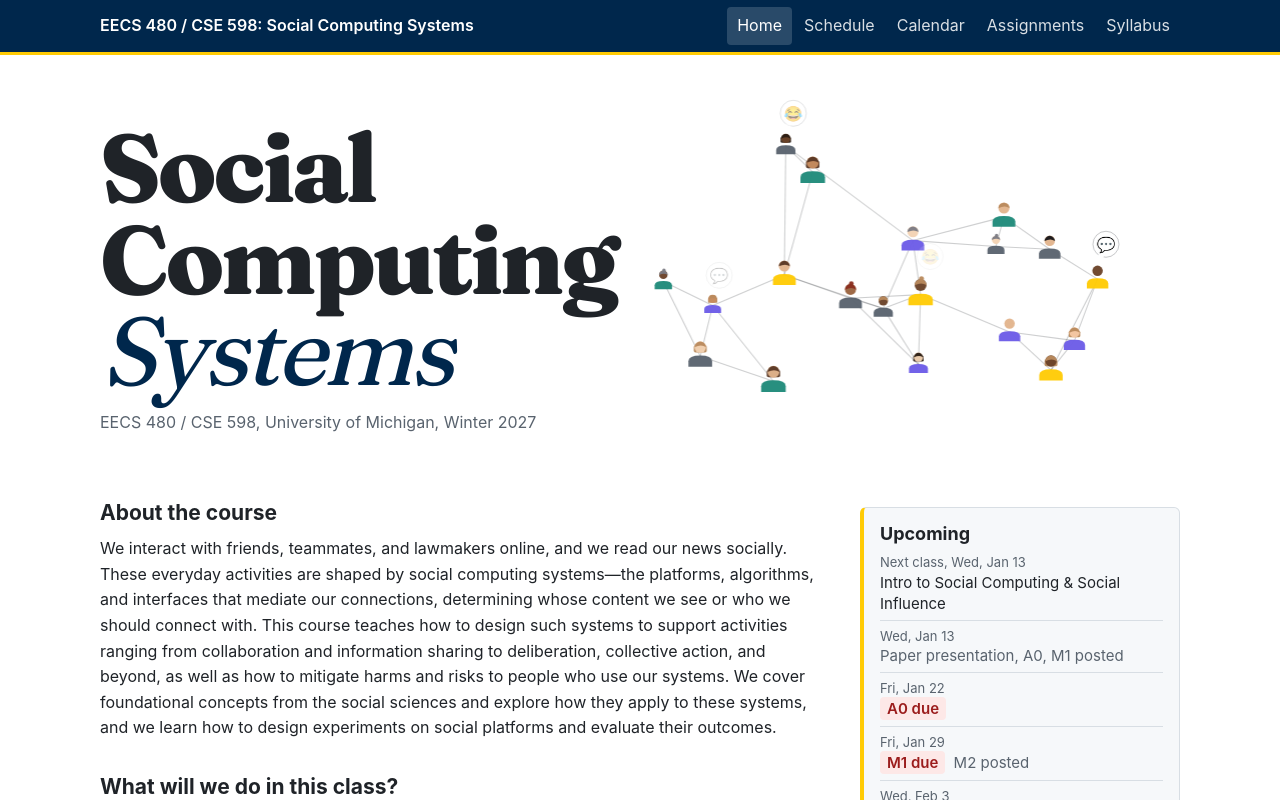
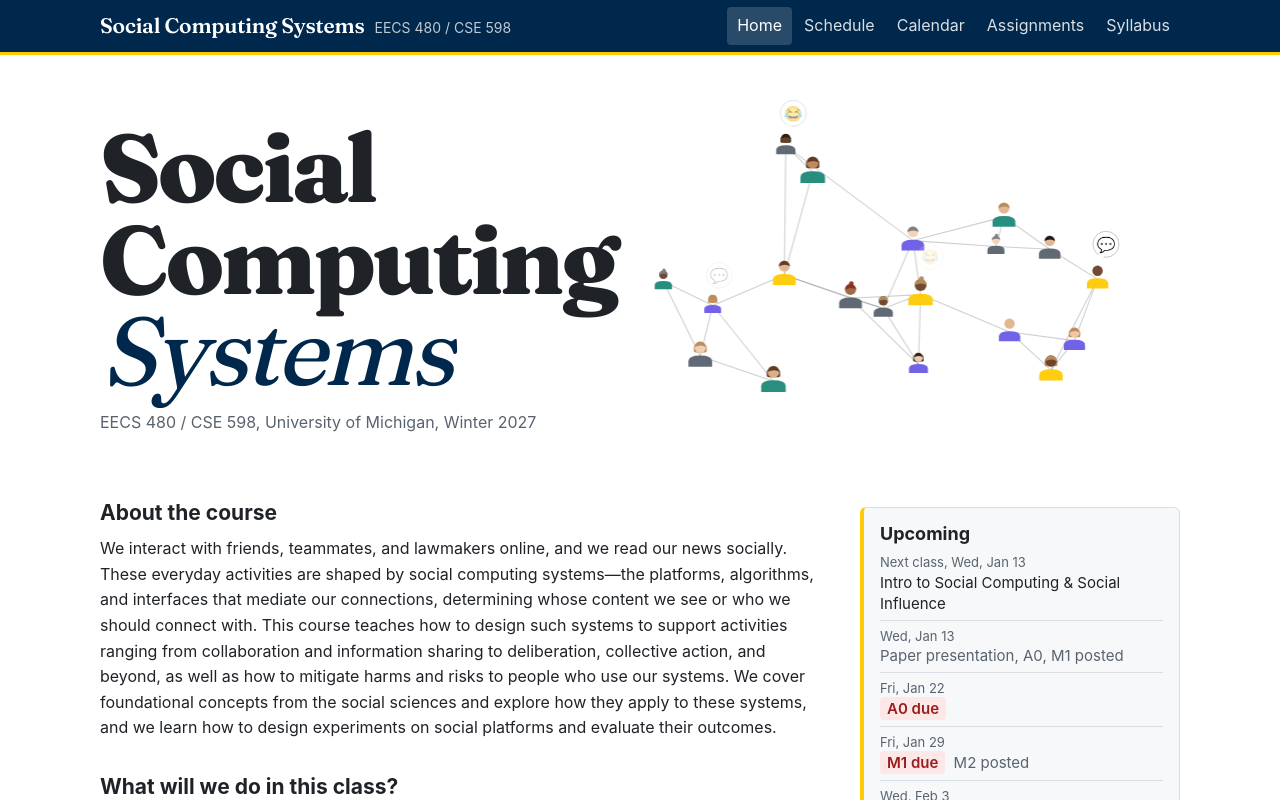
Before and after one commit to farnazj/social-computing-course, a plain HTML site: page index.html in a window 1280 px wide. Shown: the top 800 px of the page. Drawn offline with Linux system fonts and the light colour scheme.

Commit message:
Update site (2026-10-12T00:30Z)

```diff
--- a/index.html
+++ b/index.html
@@ -8,15 +8,15 @@
 <link rel="icon" href="static/favicon.svg" type="image/svg+xml">
 <link rel="preconnect" href="https://fonts.googleapis.com">
 <link rel="preconnect" href="https://fonts.gstatic.com" crossorigin>
-<link href="https://fonts.googleapis.com/css2?family=Fraunces:opsz,wght@9..144,400;9..144,800&display=swap" rel="stylesheet">
-<link rel="stylesheet" href="static/style.css?v=ff9cfaf9">
+<link href="https://fonts.googleapis.com/css2?family=Fraunces:opsz,wght@9..144,400;9..144,600;9..144,800&display=swap" rel="stylesheet">
+<link rel="stylesheet" href="static/style.css?v=f4766e5c">
 
 </head>
 <body>
 
 <header class="site-header">
   <div class="wrap header-inner">
-    <a class="brand" href="index.html">EECS 480 / CSE 598: Social Computing Systems</a>
+    <a class="brand" href="index.html"><span class="brand-title">Social Computing Systems</span><span class="brand-codes">EECS 480 / CSE 598</span></a>
     <button class="menu-btn" aria-label="Menu" aria-expanded="false">Menu</button>
     <nav class="site-nav"><a href="index.html" aria-current="page">Home</a><a href="schedule.html">Schedule</a><a href="calendar.html">Calendar</a><a href="assignments.html">Assignments</a><a href="syllabus.html">Syllabus</a></nav>
   </div>
--- a/static/style.css
+++ b/static/style.css
@@ -41,7 +41,9 @@ p { margin: 0 0 12px; }
 /* Header */
 .site-header { background: var(--blue); color: #fff; border-bottom: 3px solid var(--maize); }
 .header-inner { display: flex; align-items: center; gap: 16px; min-height: 52px; flex-wrap: wrap; }
-.brand { color: #fff; text-decoration: none; font-weight: 600; }
+.brand { color: #fff; text-decoration: none; display: flex; align-items: baseline; gap: 10px; flex-wrap: wrap; }
+.brand-title { font-family: "Fraunces", Georgia, serif; font-weight: 600; font-size: 21px; letter-spacing: -0.01em; }
+.brand-codes { font-size: 14px; opacity: .75; }
 .site-nav { margin-left: auto; display: flex; gap: 2px; flex-wrap: wrap; }
 .site-nav a { color: #fff; text-decoration: none; padding: 6px 10px; border-radius: 4px; opacity: .85; }
 .site-nav a:hover { opacity: 1; background: rgba(255,255,255,.1); }
```
Also changed, not shown: 404.html (+3 -3 lines), assignments.html (+3 -3 lines), calendar.html (+3 -3 lines), schedule.html (+3 -3 lines), syllabus.html (+3 -3 lines).
